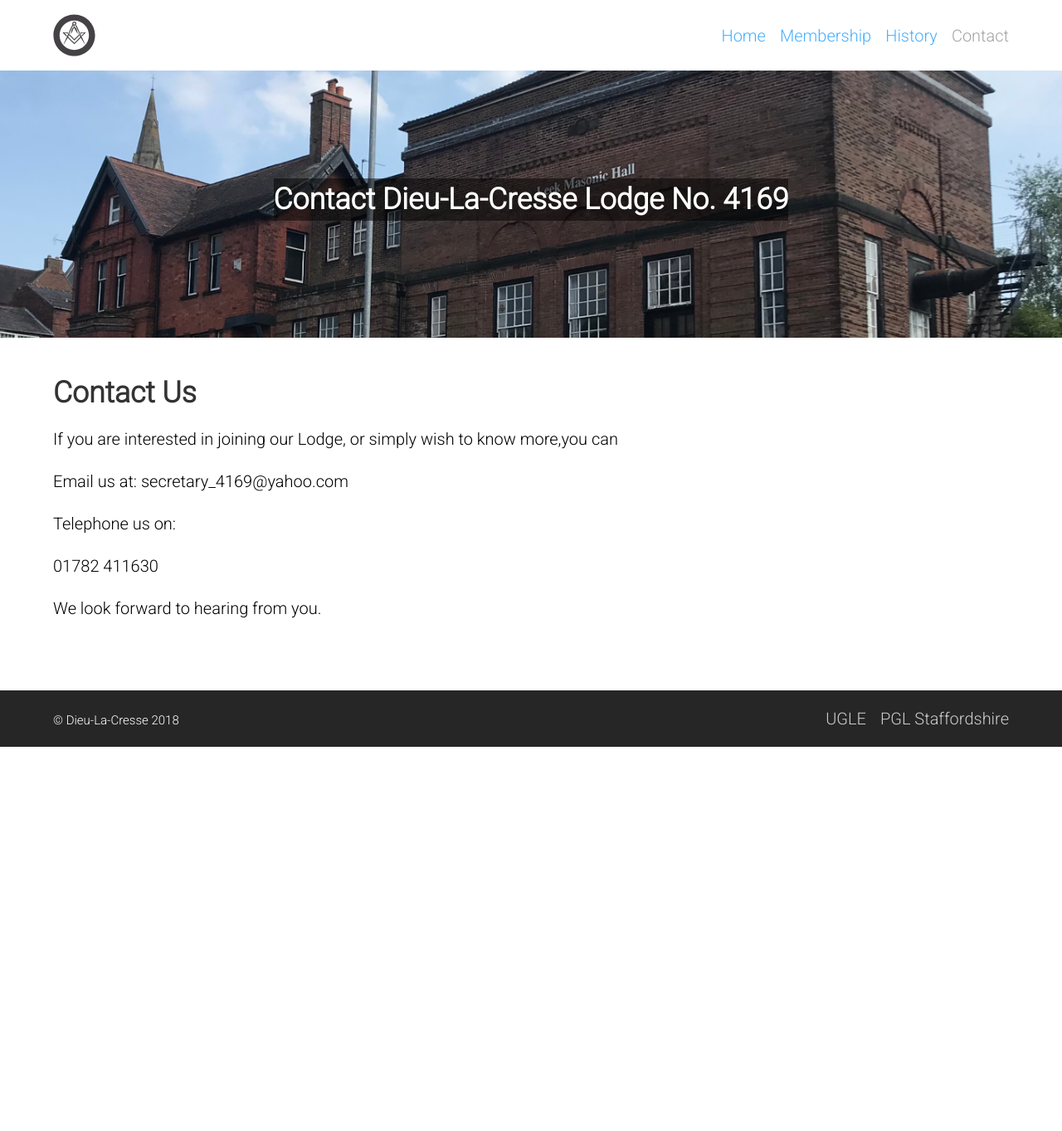
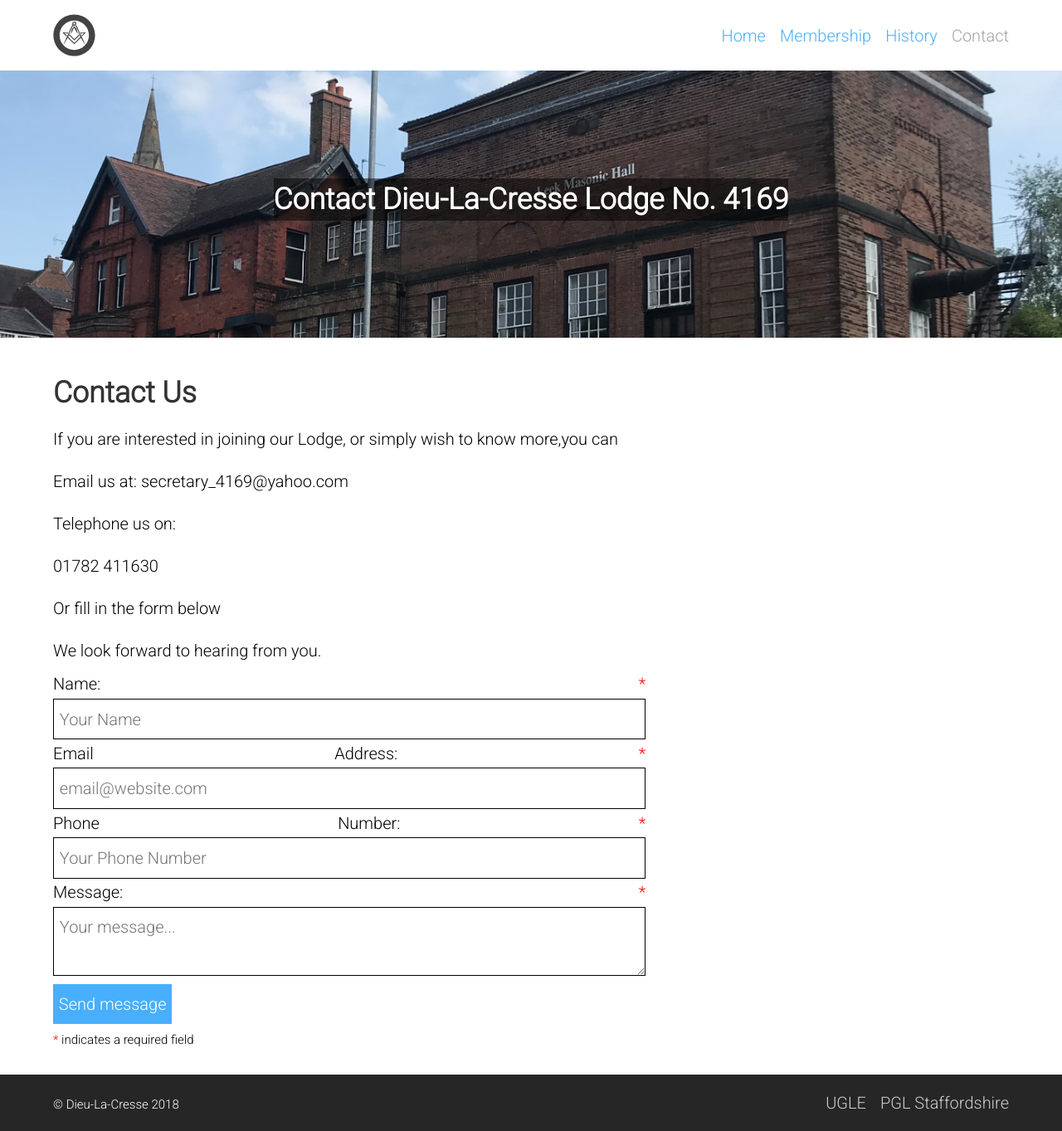
Before and after one commit to ajmaxwello/dieu-la-cresse, a Jekyll site: the page built from contact.md, in a window 1280 px wide. Shown: the whole page at 83% size. Built offline with Jekyll 4.4.1, drawn with Linux system fonts in a browser that asks for light colours; before the commit the page ends 900 px from its top, so only the background shows below that.

Commit message:
add contact form

```diff
--- a/contact.md
+++ b/contact.md
@@ -15,8 +15,8 @@ Telephone us on:
 
 01782 411630
 
-<!-- Or fill in the form below -->
+Or fill in the form below
 
 We look forward to hearing from you.
 
-<!-- {% include site-form.html %} -->
+{% include site-form.html %}
```
